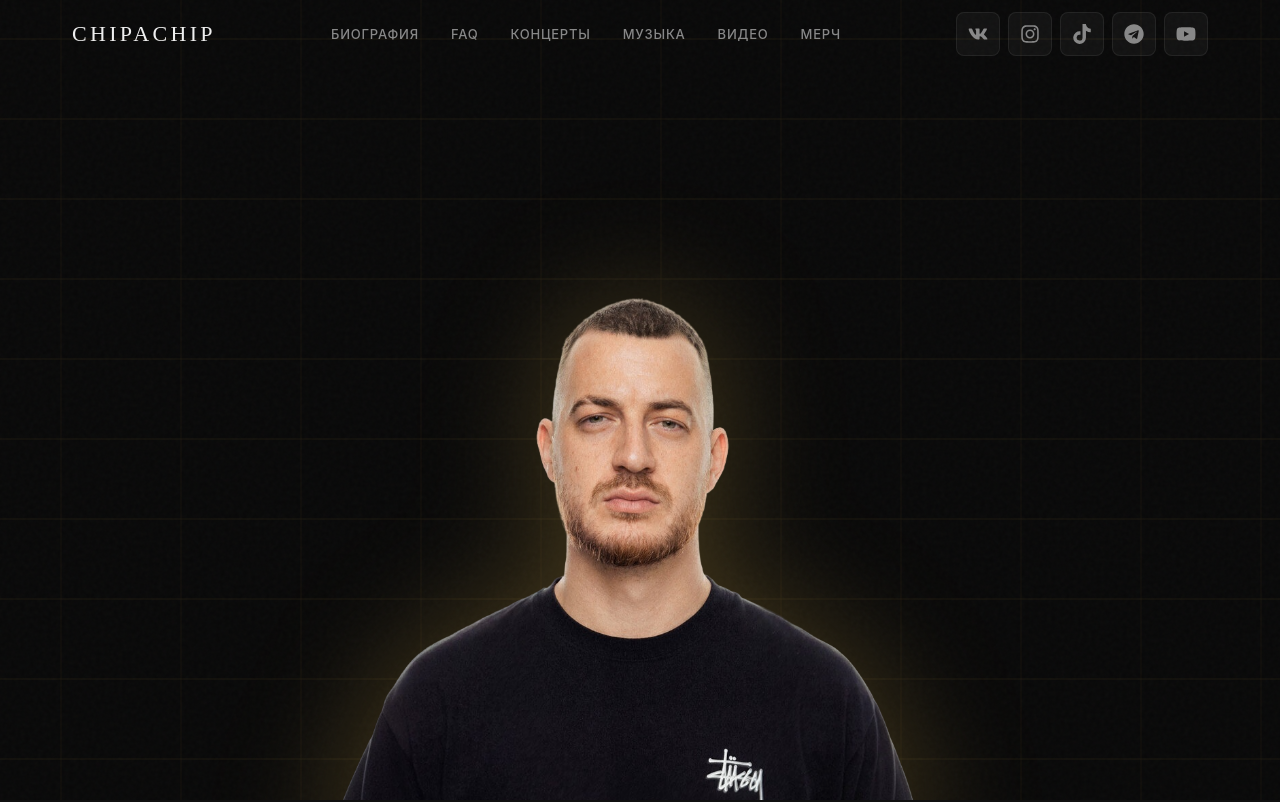
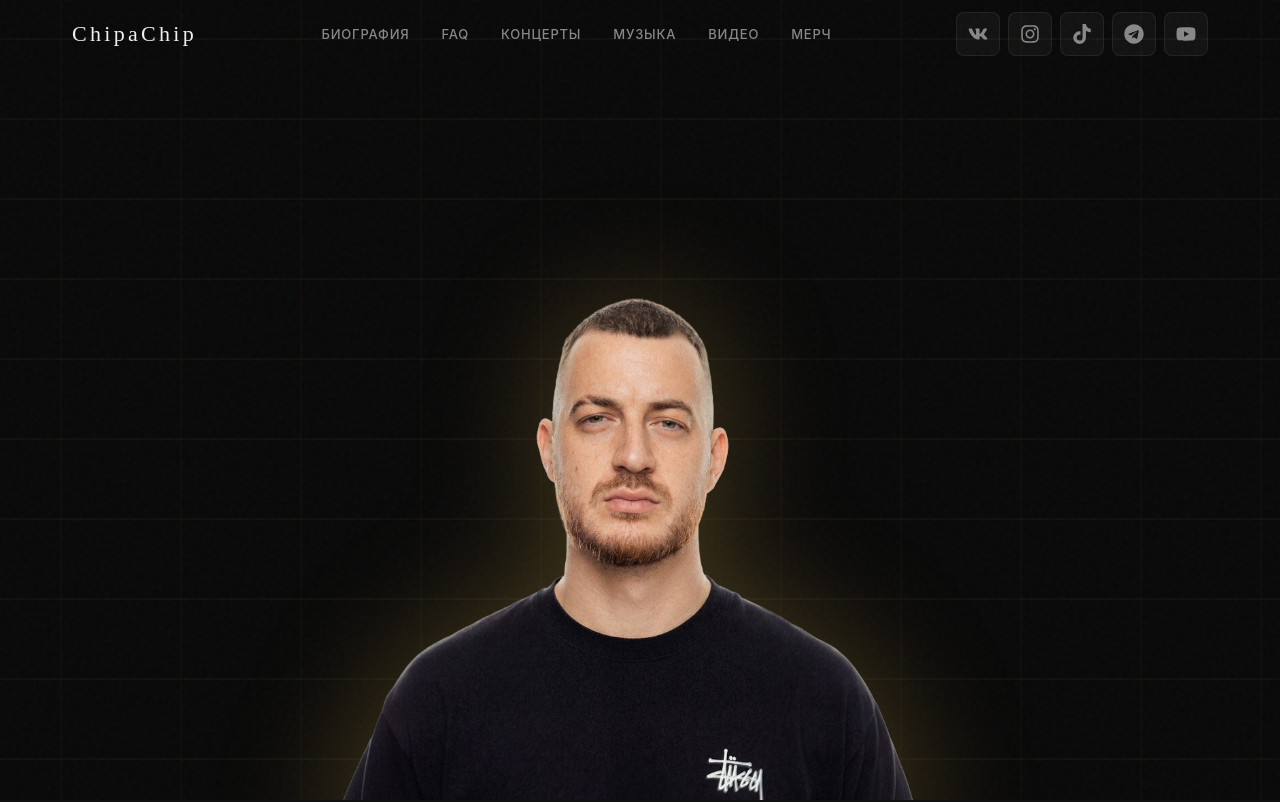
Before and after one commit to drknvpn/ChipaChipWeb, a React (Vite) app: page / in a window 1280 px wide. Shown: the top 802 px of the page. Built offline with nearby package versions, Linux system fonts and the light colour scheme.

Commit message:
Update Navbar.tsx

```diff
--- a/src/components/Navbar.tsx
+++ b/src/components/Navbar.tsx
@@ -42,7 +42,7 @@ export default function Navbar() {
   return (
     <header className={`navbar ${scrolled ? 'scrolled' : ''}`}>
       <div className="navbar-inner container">
-        <a href="#" className="navbar-logo" onClick={() => window.scrollTo({ top: 0, behavior: 'smooth' })}>CHIPACHIP</a>
+        <a href="#" className="navbar-logo" onClick={() => window.scrollTo({ top: 0, behavior: 'smooth' })}>ChipaChip</a>
 
         <nav className={`navbar-links ${menuOpen ? 'open' : ''}`}>
           {navLinks.map(l => (
```
